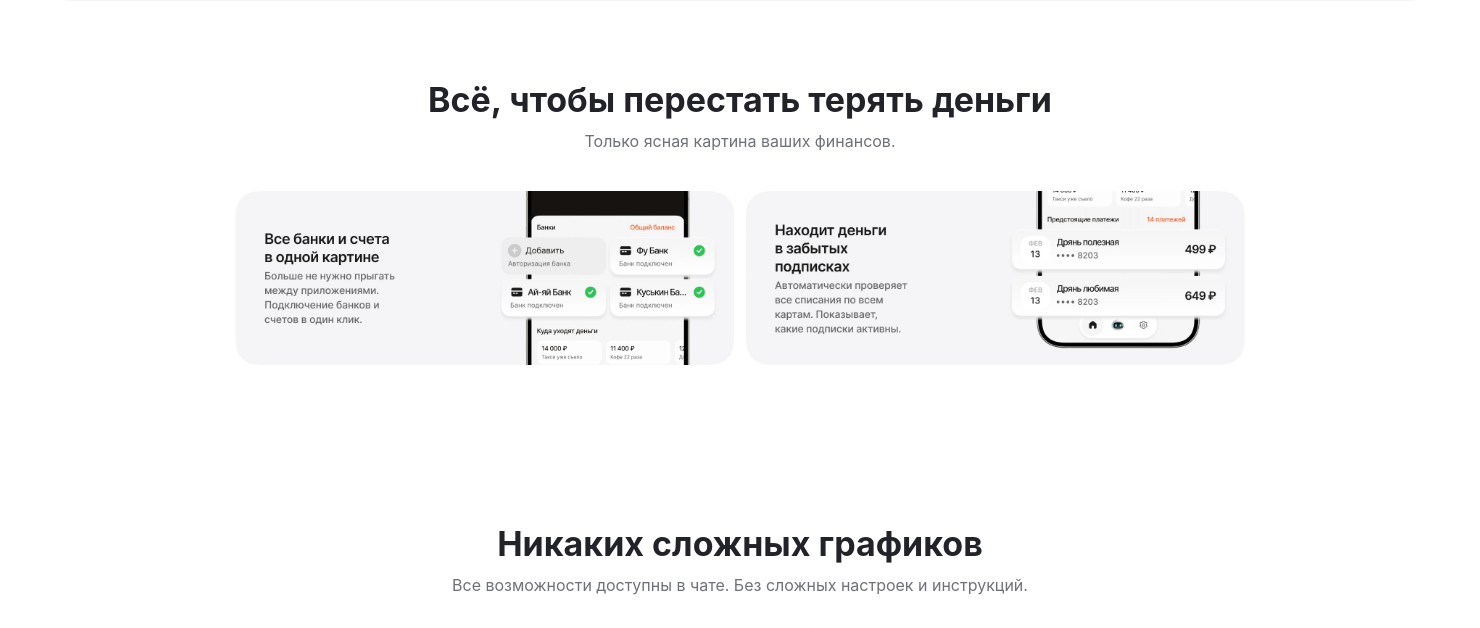
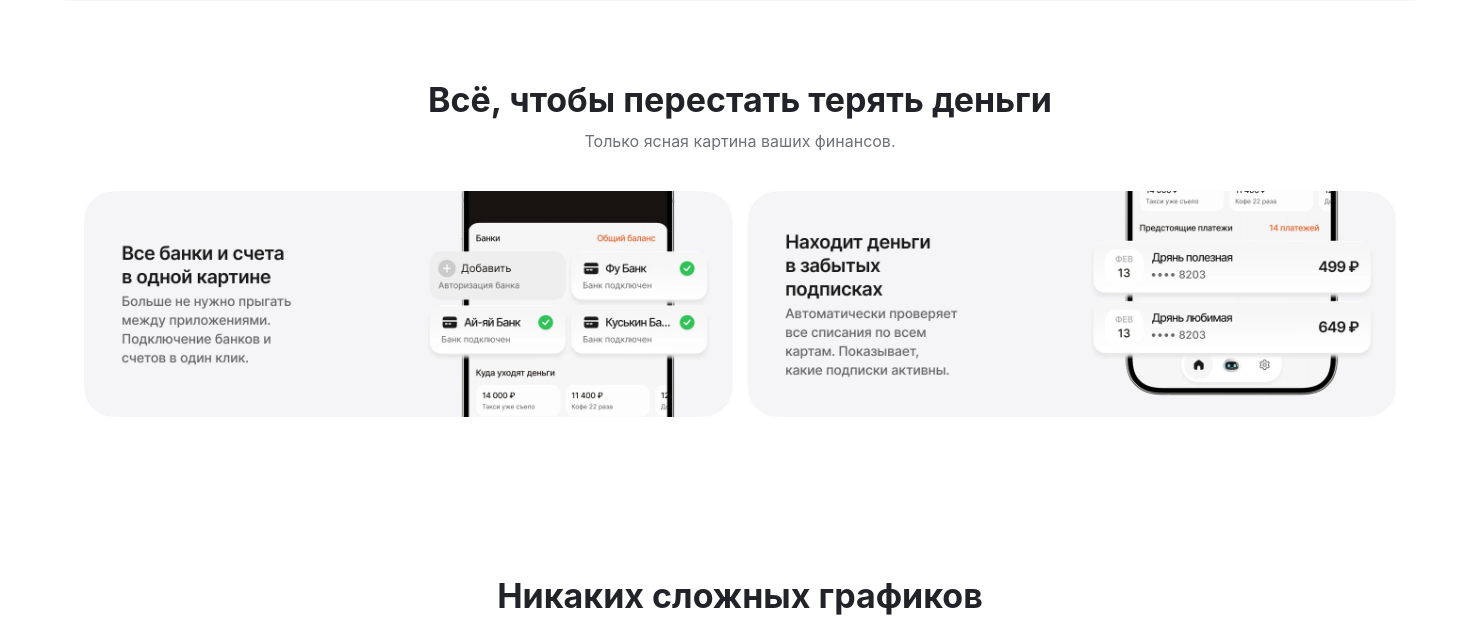
Before and after one commit to ilyxag69/maniLending, a PHP site: page / in a window 1480 px wide; the page is wider, and only the part inside the window is pictured. Shown: the part 738-1366 px from the top of that part. Run offline with PHP 8.4, Linux system fonts and the light colour scheme.

Commit message:
Enlarge money feature block

```diff
--- a/index.html
+++ b/index.html
@@ -40,7 +40,7 @@
     <link rel="preload" as="image" href="assets/iphone-hero.webp" fetchpriority="high" />
     <link rel="preload" as="image" href="assets/logo.svg" />
     <link rel="icon" href="assets/favicon.png" />
-    <link rel="stylesheet" href="styles.css?v=20260526-seo-24" />
+    <link rel="stylesheet" href="styles.css?v=20260527-feature-2" />
     <script async src="https://www.googletagmanager.com/gtag/js?id=G-P6TDY2N5FK"></script>
     <script>
       window.dataLayer = window.dataLayer || [];
--- a/styles.css
+++ b/styles.css
@@ -136,7 +136,9 @@ h1 span { color: var(--orange); }
 
 .money-desktop-art {
   display: block;
-  width: 100%;
+  width: 130%;
+  max-width: none;
+  margin-left: -15%;
   border-radius: 24px;
 }
 .money-mobile-art { display: none; }
--- a/tools/check-live-site.mjs
+++ b/tools/check-live-site.mjs
@@ -27,7 +27,7 @@ check("home page loads", async () => {
   assert(response.ok, `Home returned ${response.status}`);
   assert(body.includes("Mani.ai"), "Home does not contain Mani.ai");
   assert(body.includes("script.js?v=20260526-events-17"), "Expected script cache-bust is missing");
-  assert(body.includes("styles.css?v=20260526-seo-24"), "Expected CSS cache-bust is missing");
+  assert(body.includes("styles.css?v=20260527-feature-2"), "Expected CSS cache-bust is missing");
   assert(body.includes("Подключение банков и счетов в один клик."), "Correct bank connection copy is missing");
   assert(!body.includes("Отключение банков и счетов в один клик."), "Old bank disconnection-only copy is still present");
 });
```
